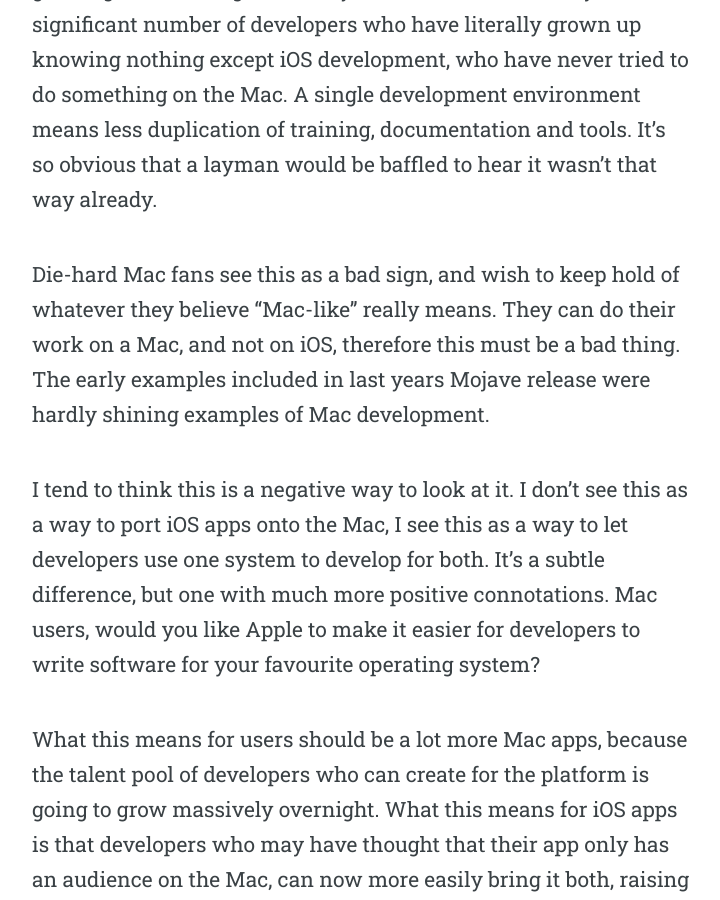
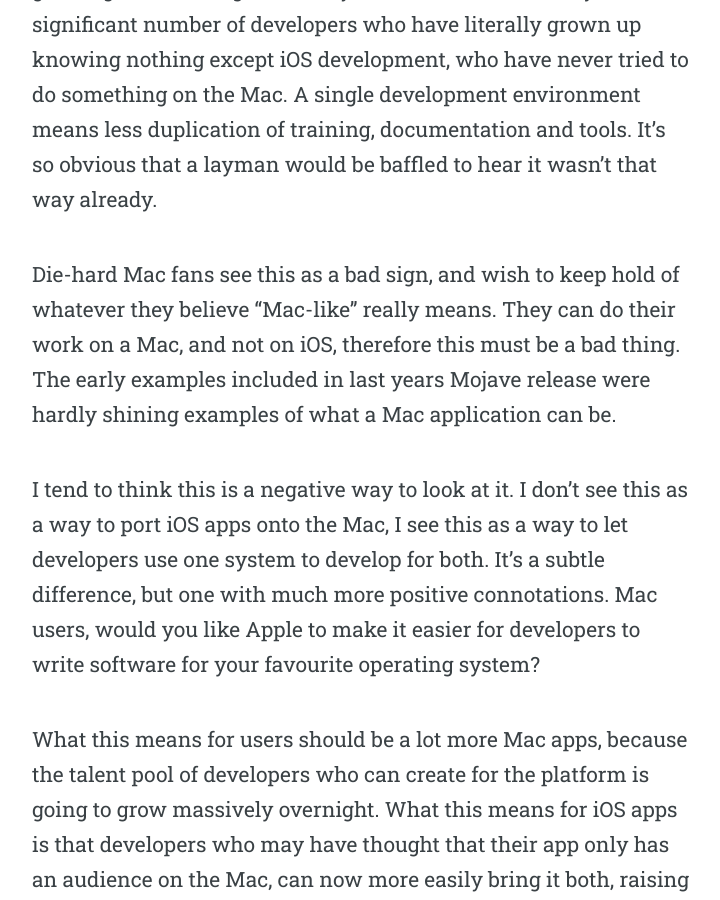
Before and after one commit to richard5mith/richard5mith.github.io, a Jekyll site: the page built from _posts/2019-06-02-wwdc.md, in a window 1280 px wide and 900 px high, scrolled down 2857 px. Shown: the whole window, without its empty margins (278-998 px from the left). Built offline with Jekyll 4.4.1, drawn with Linux system fonts in a browser that asks for light colours; some web fonts are replaced; comment, search, counter and statistics services are not loaded.

Commit message:
Update 2019-06-02-wwdc.md

```diff
--- a/_posts/2019-06-02-wwdc.md
+++ b/_posts/2019-06-02-wwdc.md
@@ -27,7 +27,7 @@ The answer to that is simply that Microsoft didn't have a strong platform to use
 
 But Apple are in a very different position, because they have a growing and thriving iOS eco-system to draw from. They have a significant number of developers who have literally grown up knowing nothing except iOS development, who have never tried to do something on the Mac. A single development environment means less duplication of training, documentation and tools. It's so obvious that a layman would be baffled to hear it wasn't that way already.
 
-Die-hard Mac fans see this as a bad sign, and wish to keep hold of whatever they believe "Mac-like" really means. They can do their work on a Mac, and not on iOS, therefore this must be a bad thing. The early examples included in last years Mojave release were hardly shining examples of Mac development.
+Die-hard Mac fans see this as a bad sign, and wish to keep hold of whatever they believe "Mac-like" really means. They can do their work on a Mac, and not on iOS, therefore this must be a bad thing. The early examples included in last years Mojave release were hardly shining examples of what a Mac application can be.
 
 I tend to think this is a negative way to look at it. I don't see this as a way to port iOS apps onto the Mac, I see this  as a way to let developers use one system to develop for both. It's a subtle difference, but one with much more positive connotations. Mac users, would you like Apple to make it easier for developers to write software for your favourite operating system?
 
```
